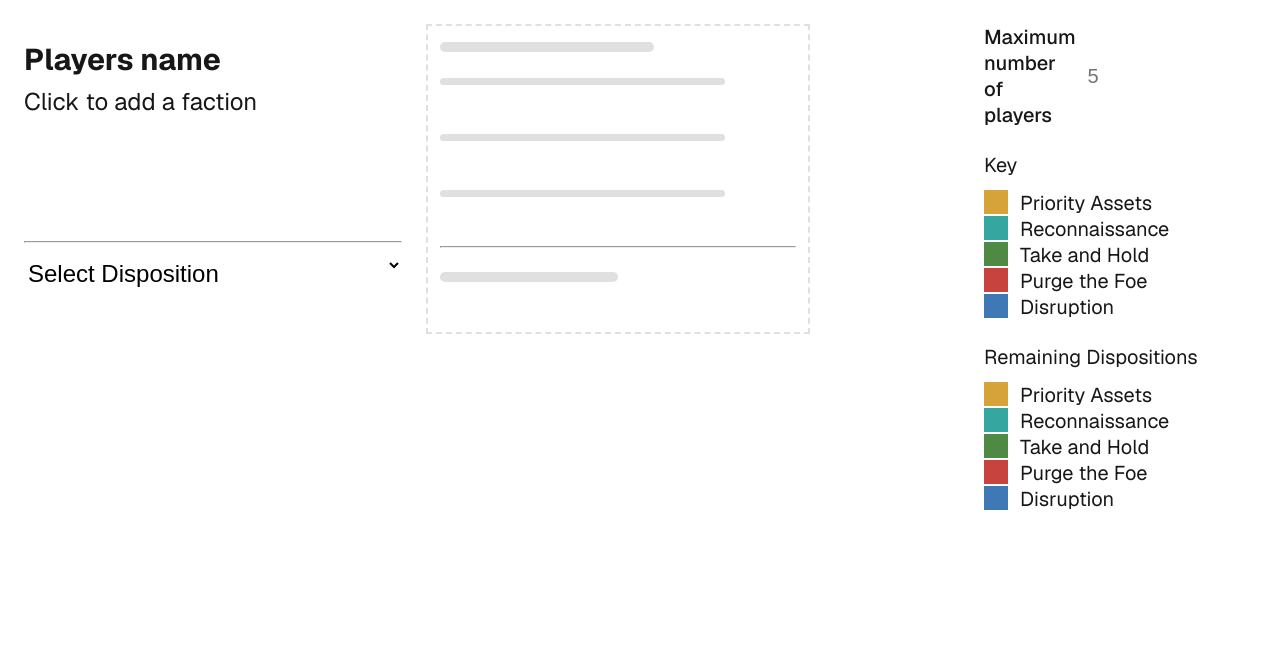
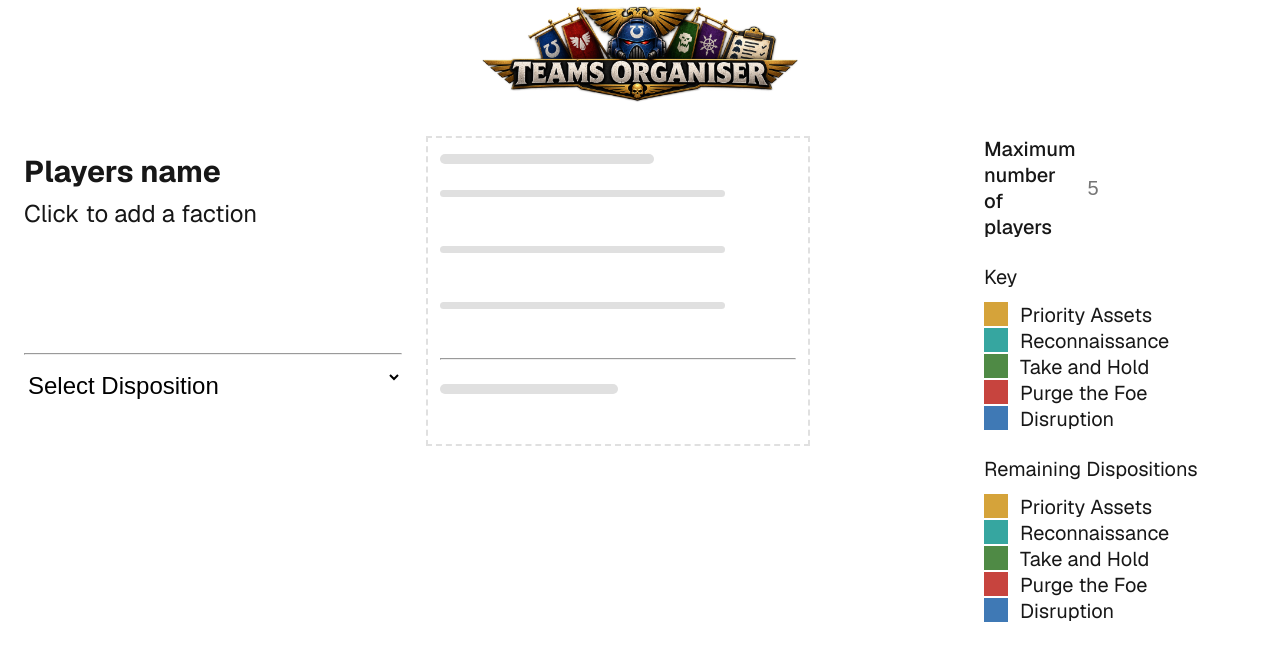
Before and after one commit to nathan-snelson/teams-organiser, a Next.js app: page / in a window 1280 px wide. Shown: the top 660 px of the page. Built offline with nearby package versions, Linux system fonts and the light colour scheme.

Commit message:
Added icon and favicon. Added top bar component

```diff
--- a/src/app/page.module.css
+++ b/src/app/page.module.css
@@ -24,7 +24,6 @@
   width: 100%;
   flex-direction: column;
   align-items: flex-start;
-  justify-content: space-between;
   background-color: var(--foreground);
 }
 
--- a/src/app/ui/controls.tsx
+++ b/src/app/ui/controls.tsx
@@ -2,6 +2,7 @@
 
 import { useState } from "react";
 import Tile from "./tile/tile";
+import TopBar from "./topBar/topBar";
 import TileSkeleton from "./tile/tileSkeleton";
 import styles from './controls.module.css';
 import { TileData } from "@/types";
@@ -67,8 +68,11 @@ export default function Controls() {
   }
 
   return (
+    <>
+      <TopBar></TopBar>
       <div className={styles.controls}>
         <div className={styles.header}>
+
           <div className={styles['player-count']}>
             <label htmlFor="team-size">Maximum number of players</label>
             <input id="team-size" type="numeric" placeholder={playerLimit.toString()} onChange={(e) => updatePlayerLimit(Number(e.target.value))} />
@@ -136,5 +140,6 @@ export default function Controls() {
           )}
         </div>
       </div>
+    </>
     );
 }
--- /dev/null
+++ b/src/app/ui/topBar/topBar.module.css
@@ -0,0 +1,3 @@
+.image-container {
+    align-self: center;
+}
--- /dev/null
+++ b/src/app/ui/topBar/topBar.tsx
@@ -0,0 +1,16 @@
+import Image from "next/image"
+import styles from './topBar.module.css'
+
+export default function TopBar() {
+  return (
+    <div className={styles['image-container']}>
+      <Image
+        src="/teams_organiser_logo.png"
+        alt="teams organiser logo"
+        width={320}
+        height={107}
+        priority
+      />
+    </div>
+  )
+}
```
Also changed, not shown: public/teams_organiser_logo.png (added), 1 other file (tests, documents, lock files or other folders).
